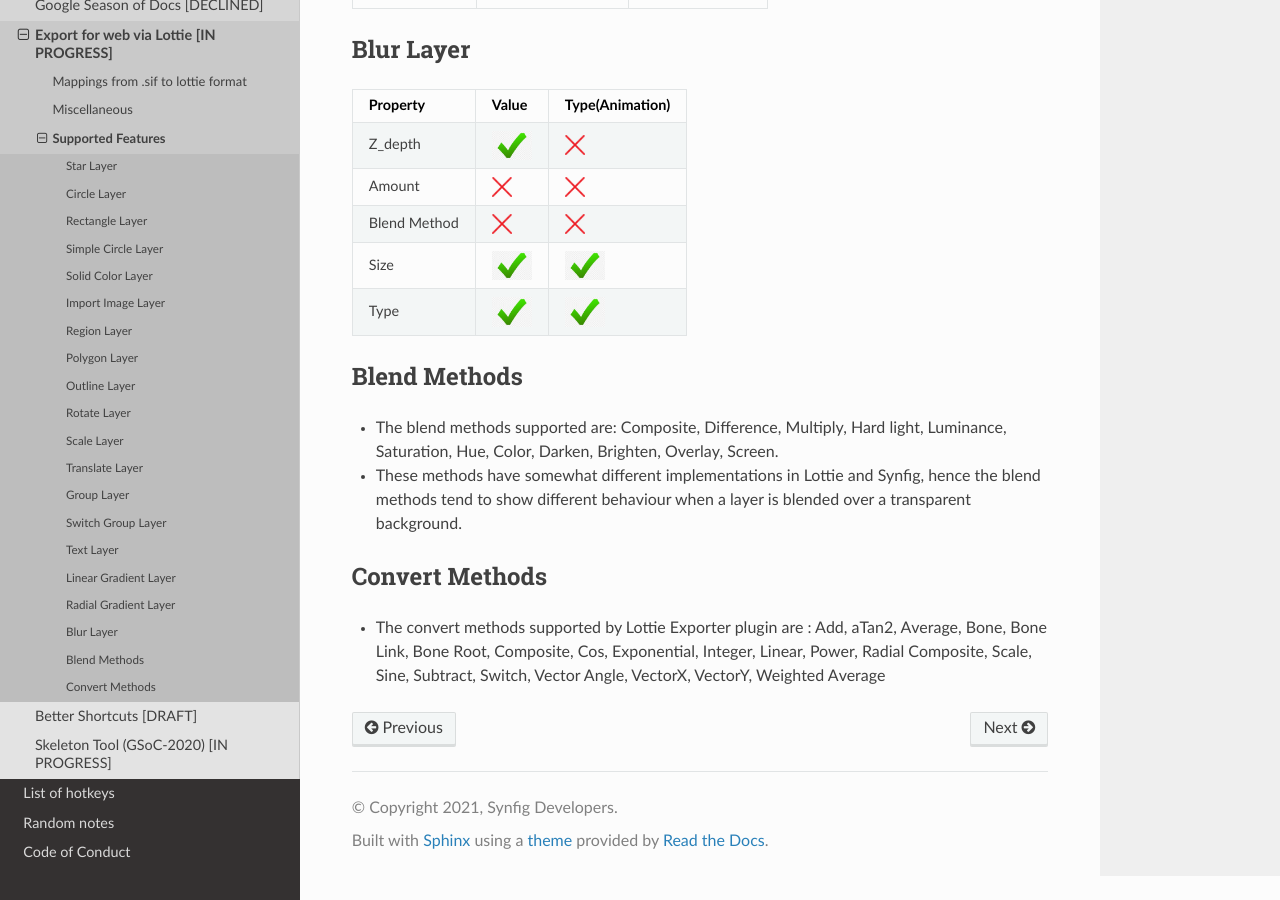
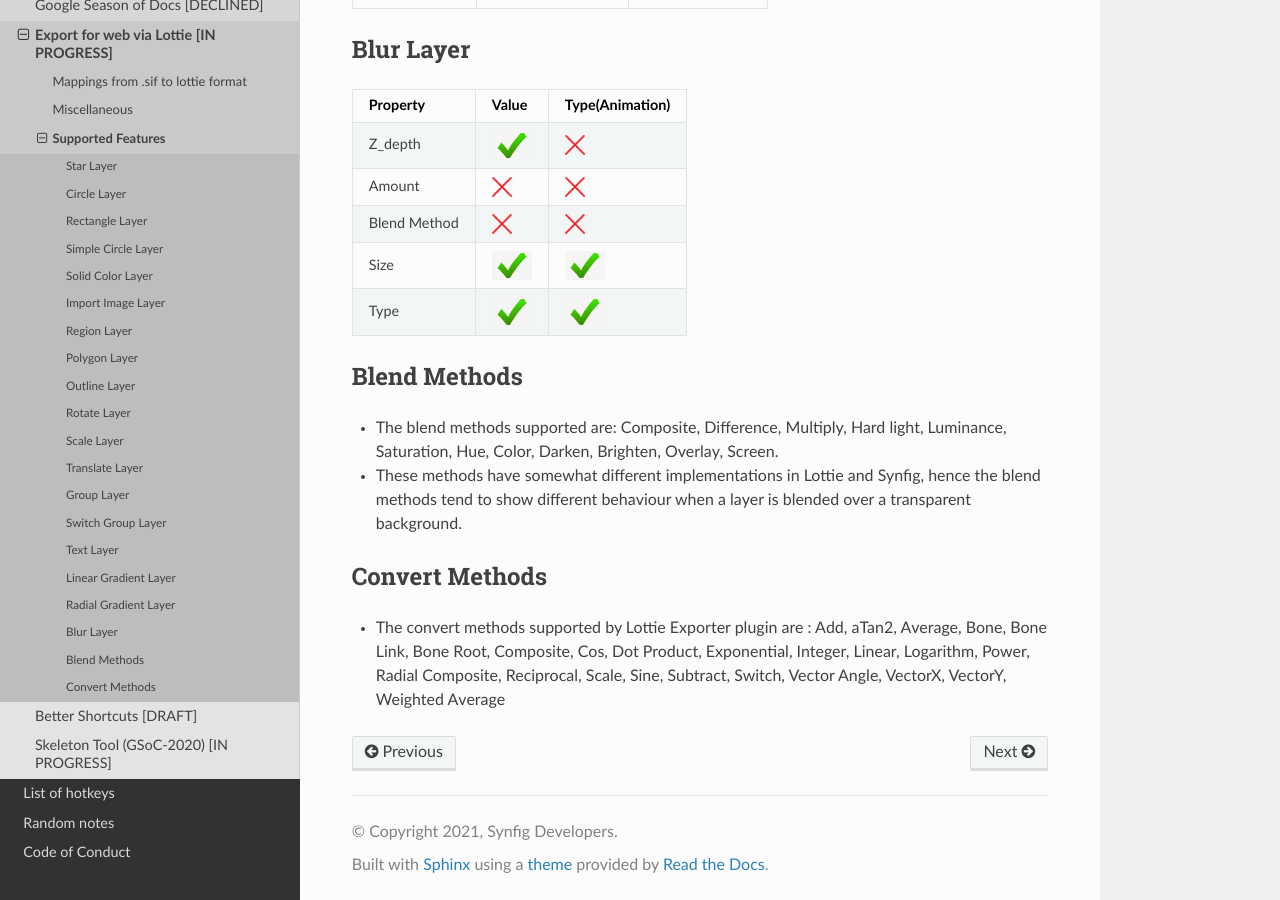
Before and after one commit to synfig/synfig-docs-dev, a Sphinx documentation site: the page built from docs/projects/lottie/supported.rst, in a window 1280 px wide and 900 px high, scrolled down 8954 px. Built offline with Sphinx 7.4.7 and the Read the Docs theme 2.0.0, drawn with Linux system fonts in a browser that asks for light colours.

Commit message:
[Lottie Exporter] Add documentation for convert methods (#54)

```diff
--- a/docs/projects/lottie/supported.rst
+++ b/docs/projects/lottie/supported.rst
@@ -469,4 +469,4 @@ Blend Methods
 
 Convert Methods
 ---------------
-- The convert methods supported by Lottie Exporter plugin are : Add, aTan2, Average, Bone, Bone Link, Bone Root, Composite, Cos, Exponential, Integer, Linear, Power, Radial Composite, Scale, Sine, Subtract, Switch, Vector Angle, VectorX, VectorY, Weighted Average
+- The convert methods supported by Lottie Exporter plugin are : Add, aTan2, Average, Bone, Bone Link, Bone Root, Composite, Cos, Dot Product, Exponential, Integer, Linear, Logarithm, Power, Radial Composite, Reciprocal, Scale, Sine, Subtract, Switch, Vector Angle, VectorX, VectorY, Weighted Average
```
